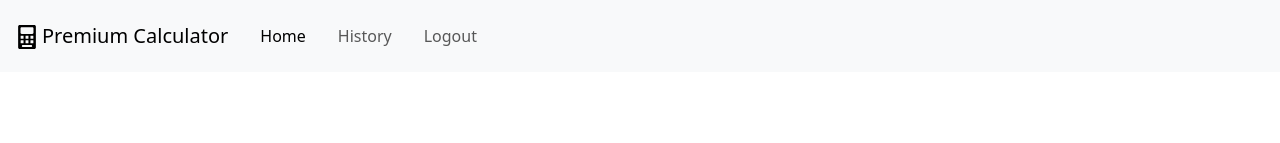
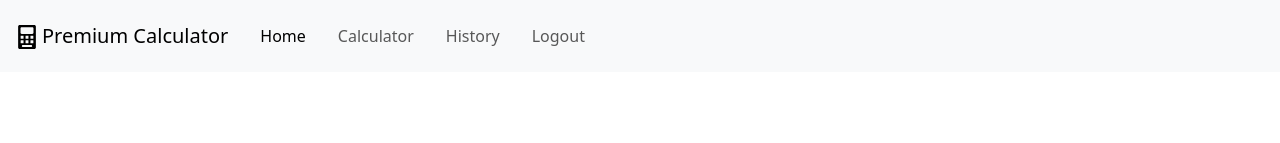
Before and after one commit to JaxonAdams/calculator-service-client, a React (Vite) app: page / in a window 1280 px wide. Shown: the top 143 px of the page. Built offline with nearby package versions, Linux system fonts and the light colour scheme; no server answers; sample sign-in values are in the browser's storage.

Commit message:
Add initial "calculator" page and related links
The new "calculator" page will contain the form a user fills out to run
a calculation. The form will be implemented in future commits; in this
commit I've set up the required new file and header links to allow a
user to navigate to the new page.

```diff
--- a/src/components/Header.jsx
+++ b/src/components/Header.jsx
@@ -65,9 +65,14 @@ const Header = ({ updateBalance, setUpdateBalance }) => {
                             <a className="nav-link active" aria-current="page" href="/">Home</a>
                         </li>
                         {isLoggedIn && (
+                            <>
+                            <li className="nav-item mx-2 d-flex align-items-center">
+                                <a className="nav-link" href="/calculator">Calculator</a>
+                            </li>
                             <li className="nav-item mx-2 d-flex align-items-center">
                                 <a className="nav-link" href="/history">History</a>
                             </li>
+                            </>
                         )}
                         {isLoggedIn ? (
                             <>
--- a/src/main.jsx
+++ b/src/main.jsx
@@ -11,6 +11,7 @@ import App from './App.jsx';
 import NotFound from './pages/NotFound.jsx';
 import Login from './pages/Login.jsx';
 import History from './pages/History.jsx';
+import Calculator from './pages/Calculator.jsx';
 
 const router = createBrowserRouter([
     {
@@ -23,6 +24,10 @@ const router = createBrowserRouter([
         element: <Login />,
     },
     {
+        path: "/calculator",
+        element: <Calculator />,
+    },
+    {
         path: "/history",
         element: <History />,
     }
--- /dev/null
+++ b/src/pages/Calculator.jsx
@@ -0,0 +1,14 @@
+import Header from "../components/Header";
+
+const Calculator = () => {
+    return (
+        <div className="calculator">
+            <Header updateBalance={false} setUpdateBalance={() => {}} />
+            <div id="run-calculation" className="container my-3">
+                Hello, world!
+            </div>
+        </div>
+    );
+};
+
+export default Calculator;
```
